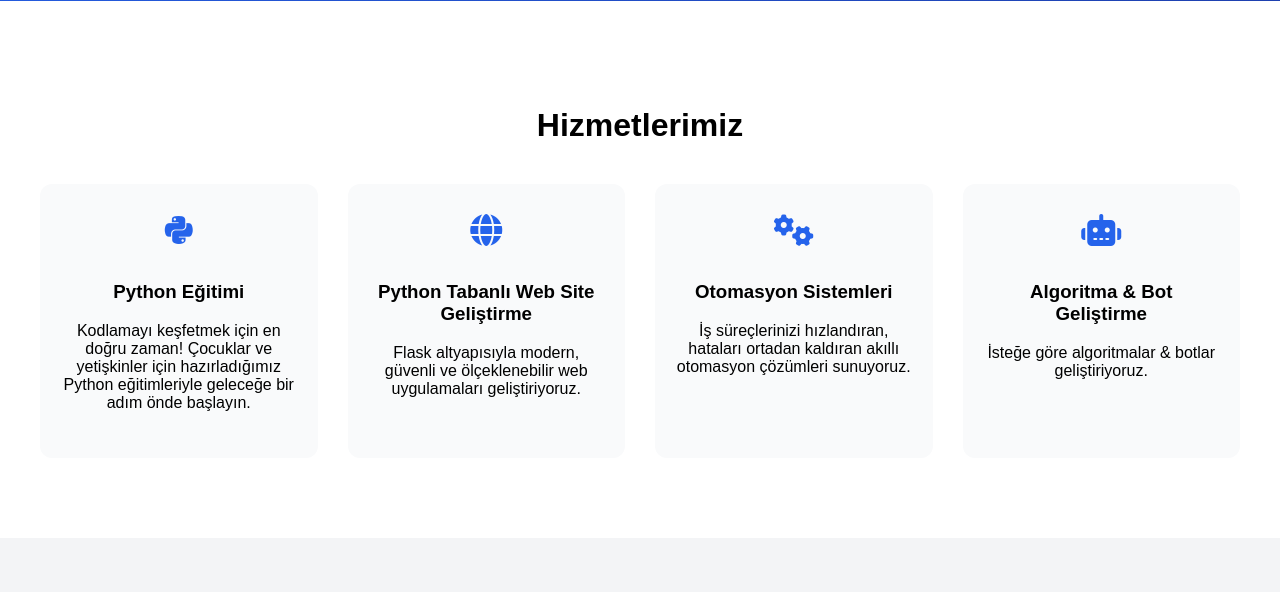
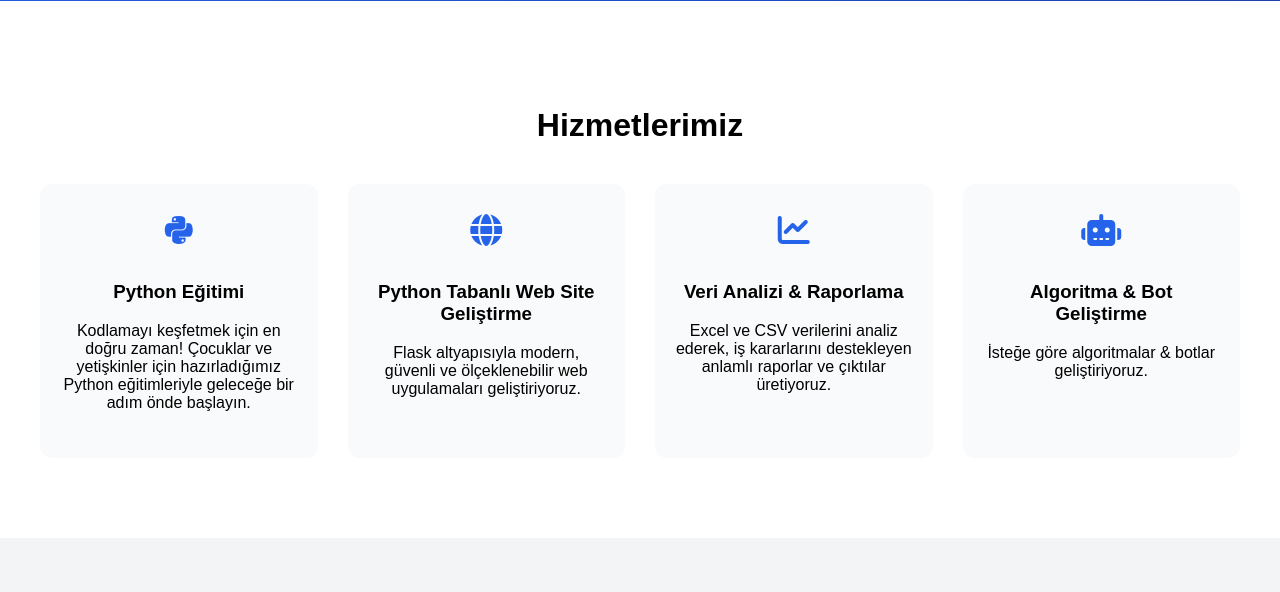
Before and after one commit to kaganpydev/kcxyazilim, a Flask app: page / in a window 1280 px wide. Shown: the part 530-1122 px from the top of the page. Run offline with Flask 3, Linux system fonts and the light colour scheme.

Commit message:
Update index.html

```diff
--- a/templates/index.html
+++ b/templates/index.html
@@ -34,11 +34,12 @@
       <p>Flask altyapısıyla modern, güvenli ve ölçeklenebilir web uygulamaları geliştiriyoruz.</p>
     </div>
 
-    <div class="card">
-      <i class="fa-solid fa-gears"></i>
-      <h3>Otomasyon Sistemleri</h3>
-      <p>İş süreçlerinizi hızlandıran, hataları ortadan kaldıran akıllı otomasyon çözümleri sunuyoruz.</p>
-    </div>
+<div class="card">
+  <i class="fa-solid fa-chart-line"></i>
+  <h3>Veri Analizi & Raporlama</h3>
+  <p>Excel ve CSV verilerini analiz ederek, iş kararlarını destekleyen anlamlı raporlar ve çıktılar üretiyoruz.</p>
+</div>
+
 
     <div class="card">
       <i class="fa-solid fa-robot"></i>
```
